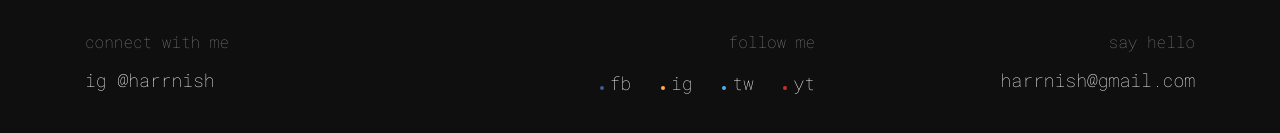
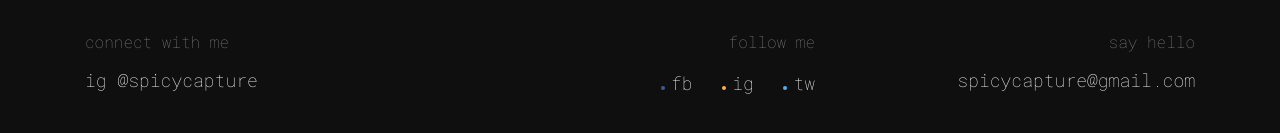
Before and after one commit to daoudireda/Spicycapture, a plain HTML site: page project.html in a window 1280 px wide. Shown: the part 2895-3028 px from the top of the page. Drawn offline with nearby package versions, Linux system fonts and the light colour scheme.

Commit message:
modification du footer

```diff
--- a/project.html
+++ b/project.html
@@ -205,7 +205,7 @@
                               <div class="row">
                                     <div class="col-lg-4" id="personal">
                                           <p class="wow fadeInUp">connect with me</p>
-                                          <h4 class="wow fadeInUp" data-wow-delay="0.2s">ig @harrnish</h4>
+                                          <h4 class="wow fadeInUp" data-wow-delay="0.2s">ig @spicycapture</h4>
                                           <br><br>
                                     </div>
 
@@ -216,7 +216,7 @@
                                                 <li id="fb" class="wow fadeInUp" data-wow-delay="0.4s">fb</li>
                                                 <li id="ig" class="wow fadeInUp" data-wow-delay="0.6s">ig</li>
                                                 <li id="tw" class="wow fadeInUp" data-wow-delay="0.8s">tw</li>
-                                                <li id="yt" class="wow fadeInUp" data-wow-delay="1s">yt</li>
+
                                           </ul>
 
                                           <br><br>
@@ -224,7 +224,7 @@
 
                                     <div class="col-lg-4" id="address">
                                           <p class="wow fadeInUp" data-wow-delay="0s">say hello</p>
-                                          <h4 class="wow fadeInUp" data-wow-delay="0.2s">harrnish@gmail.com</h4>
+                                          <h4 class="wow fadeInUp" data-wow-delay="0.2s">spicycapture@gmail.com</h4>
                                           <br><br>
                                     </div>
                               </div>
```
Also changed, not shown: work.html (+0 -4 lines).
